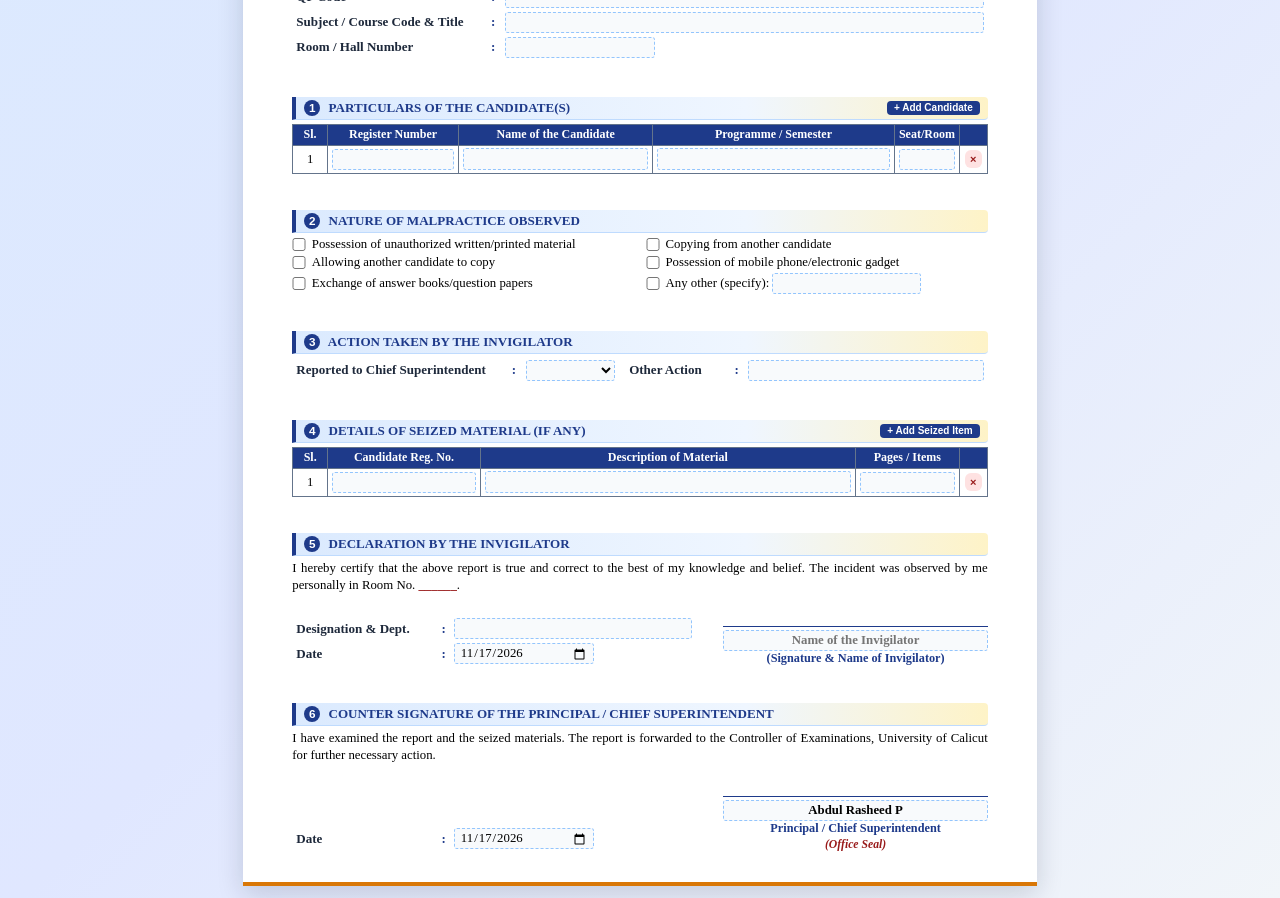
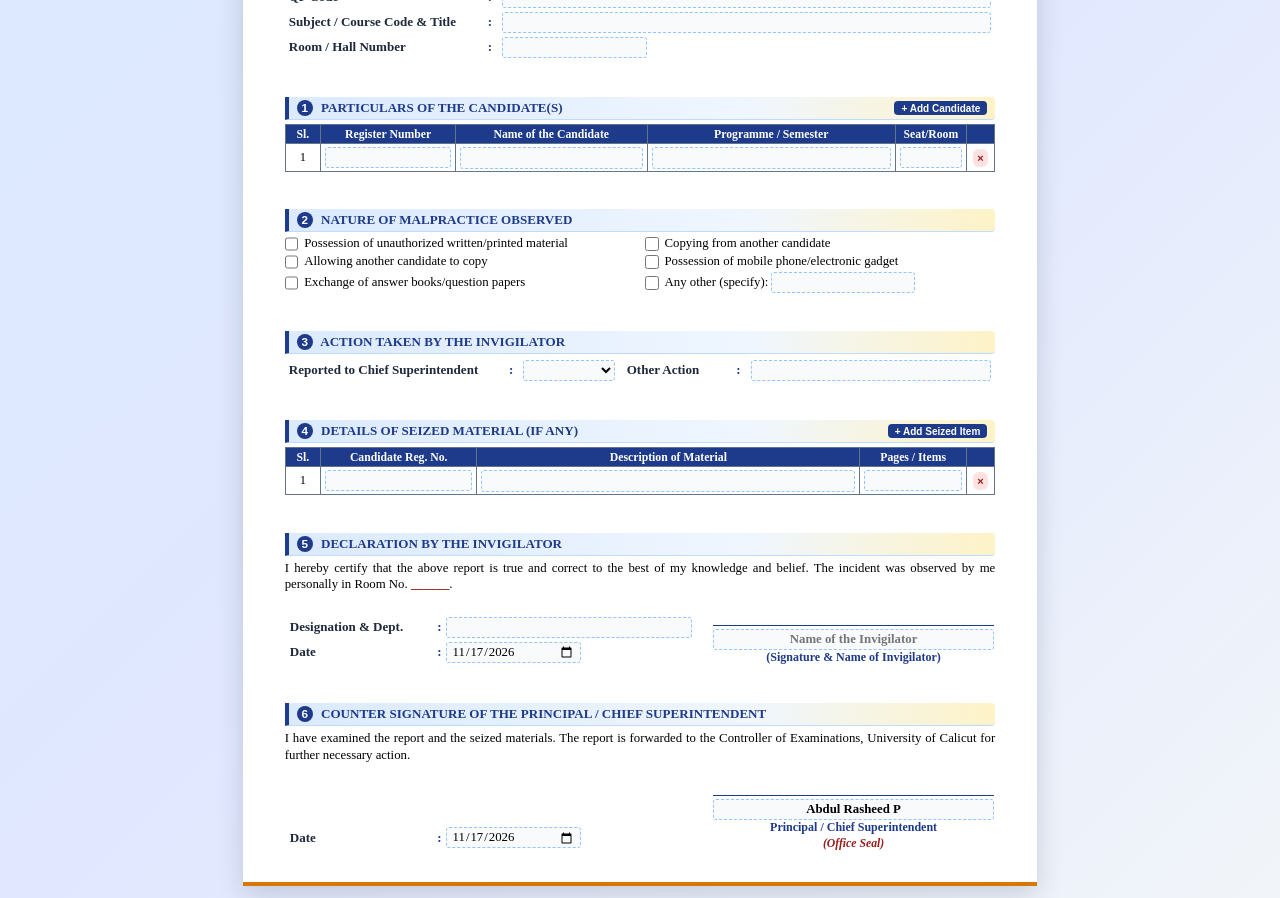
Before and after one commit to javidkarathodi-lgtm/malpractice-report, a plain HTML site: page index.html in a window 1280 px wide. Shown: the part 340-1238 px from the top of the page. Drawn offline with Linux system fonts and the light colour scheme.

Commit message:
Update index.html

```diff
--- a/index.html
+++ b/index.html
@@ -74,7 +74,7 @@
       height: 296mm;
       margin: 0 auto;
       background: #fff;
-      padding: 8mm 13mm;
+      padding: 8mm 11mm;
       box-shadow: 0 8px 25px rgba(15, 23, 42, 0.16);
       border-top: 5px solid #1e3a8a;
       border-bottom: 4px solid #d97706;
@@ -101,11 +101,11 @@
       padding: 5px 8px;
     }
     .header h1 {
-      font-size: 14pt;
+      font-size: 13.5pt;
       margin: 0 0 2px 0;
       text-transform: uppercase;
       color: #1e3a8a;
-      letter-spacing: 0.4px;
+      letter-spacing: 0.3px;
     }
     .header h2 {
       display: inline-block;
@@ -125,11 +125,12 @@
       font-weight: bold;
     }
 
-    /* Single-Column Stacked Top Info Table */
+    /* Top Info Table */
     table.info-table {
       width: 100%;
       border-collapse: collapse;
       font-size: 9.8pt;
+      table-layout: fixed;
     }
     table.info-table td {
       padding: 2px 4px;
@@ -206,7 +207,7 @@
       border: 1px solid #1e3a8a;
       background: #eff6ff;
     }
-    .print-date-text {
+    .print-only-text {
       display: none;
     }
 
@@ -214,19 +215,21 @@
     table.data-table {
       width: 100%;
       border-collapse: collapse;
-      font-size: 9.5pt;
+      font-size: 9.4pt;
+      table-layout: fixed;
     }
     table.data-table th, table.data-table td {
       border: 1px solid #64748b;
       padding: 2.5px 4px;
       vertical-align: middle;
+      word-wrap: break-word;
     }
     table.data-table th {
       background: #1e3a8a;
       color: #fff;
       font-weight: bold;
       text-align: center;
-      font-size: 9pt;
+      font-size: 8.8pt;
     }
     table.data-table tbody tr:nth-child(even) {
       background: #f8fafc;
@@ -236,7 +239,7 @@
     .checkbox-grid {
       display: grid;
       grid-template-columns: 1fr 1fr;
-      gap: 3px 12px;
+      gap: 3px 10px;
       font-size: 9.6pt;
     }
     .checkbox-item {
@@ -263,7 +266,7 @@
     .del-btn {
       background: #fee2e2;
       color: #991b1b;
-      padding: 0 5px;
+      padding: 0 4px;
       font-size: 11px;
       height: 18px;
       line-height: 18px;
@@ -277,30 +280,42 @@
       text-align: justify;
     }
 
-    /* Signature Above Name Layout */
-    .sign-area {
-      display: flex;
-      justify-content: space-between;
-      align-items: flex-end;
-      margin-top: 4px;
-      gap: 15px;
+    /* Signature Table Layout (Prevents Full-Width Line & Guarantees Name Display) */
+    table.sign-table {
+      width: 100%;
+      border-collapse: collapse;
+      margin-top: 3px;
     }
-    .sign-details {
+    table.sign-table td.left-col {
       width: 58%;
+      vertical-align: bottom;
     }
-    .sign-block-right {
-      width: 38%;
+    table.sign-table td.right-col {
+      width: 42%;
+      vertical-align: bottom;
       text-align: center;
-      color: #1e3a8a;
+      padding-left: 16px;
     }
     .sign-pad {
-      height: 30px;
+      height: 28px;
       border-bottom: 1.5px solid #1e3a8a;
       margin-bottom: 3px;
     }
+    .sign-name-input {
+      text-align: center;
+      font-weight: bold;
+      color: #000;
+    }
+    .sign-name-print {
+      display: none;
+      font-weight: bold;
+      font-size: 9.8pt;
+      color: #000;
+    }
     .sign-caption {
-      font-size: 9.2pt;
+      font-size: 9pt;
       font-weight: bold;
+      color: #1e3a8a;
     }
     .seal-note {
       font-size: 8.8pt;
@@ -326,20 +341,22 @@
         -webkit-print-color-adjust: exact !important;
         print-color-adjust: exact !important;
       }
-      .toolbar, .mini-btn, .del-col, input[type="date"] {
+      .toolbar, .mini-btn, .del-col, input[type="date"], .sign-name-input {
         display: none !important;
       }
-      .print-date-text {
+      .print-only-text {
         display: inline-block !important;
-        font-weight: normal;
         color: #000;
+      }
+      .sign-name-print {
+        display: block !important;
       }
       .a4-page {
         width: 210mm;
         height: 296mm;
         box-shadow: none;
         margin: 0;
-        padding: 8mm 13mm;
+        padding: 8mm 10mm;
         display: flex;
         flex-direction: column;
         justify-content: space-between;
@@ -368,12 +385,8 @@
         padding: 12px;
         gap: 10px;
       }
-      .checkbox-grid, .sign-area {
+      .checkbox-grid {
         grid-template-columns: 1fr;
-        flex-direction: column;
-      }
-      .sign-details, .sign-block-right {
-        width: 100%;
       }
     }
   </style>
@@ -398,7 +411,7 @@
       <p>(Suspected Case of Malpractice)</p>
     </div>
 
-    <!-- TOP EXAM DETAILS (ONE BELOW ANOTHER FOR FULL WIDTH NEATNESS) -->
+    <!-- TOP EXAM DETAILS -->
     <div class="block-group">
       <table class="info-table">
         <tr>
@@ -415,8 +428,8 @@
           <td class="label">Date of Examination & Session</td>
           <td class="colon">:</td>
           <td style="display:flex; gap:8px; align-items:center;">
-            <input type="date" id="examDate" style="width:150px;" onchange="syncDate()">
-            <span class="print-date-text" id="printExamDate"></span>
+            <input type="date" id="examDate" style="width:145px;" onchange="syncDate()">
+            <span class="print-only-text" id="printExamDate"></span>
             <select id="session" style="width:140px;">
               <option value=""></option>
               <option value="FN (Forenoon)">FN (Forenoon)</option>
@@ -437,7 +450,7 @@
         <tr>
           <td class="label">Room / Hall Number</td>
           <td class="colon">:</td>
-          <td><input type="text" id="roomNo" style="width:150px;" oninput="syncRoom()" onkeyup="syncRoom()" onchange="syncRoom()"></td>
+          <td><input type="text" id="roomNo" style="width:145px;" oninput="syncRoom()" onkeyup="syncRoom()" onchange="syncRoom()"></td>
         </tr>
       </table>
     </div>
@@ -453,9 +466,9 @@
           <tr>
             <th style="width:5%;">Sl.</th>
             <th style="width:19%;">Register Number</th>
-            <th style="width:28%;">Name of the Candidate</th>
+            <th style="width:27%;">Name of the Candidate</th>
             <th style="width:35%;">Programme / Semester</th>
-            <th style="width:9%;">Seat/Room</th>
+            <th style="width:10%;">Seat/Room</th>
             <th class="del-col" style="width:4%;"></th>
           </tr>
         </thead>
@@ -500,7 +513,7 @@
         </label>
         <label class="checkbox-item">
           <input type="checkbox" id="otherCheck" class="mal-type" value="Other" onchange="syncMalpracticeToSeized()">
-          <span>Any other (specify): <input type="text" id="otherSpecify" oninput="syncMalpracticeToSeized()" style="width:54%; display:inline-block;"></span>
+          <span>Any other (specify): <input type="text" id="otherSpecify" oninput="syncMalpracticeToSeized()" style="width:52%; display:inline-block;"></span>
         </label>
       </div>
     </div>
@@ -521,7 +534,7 @@
               <option value="No">No</option>
             </select>
           </td>
-          <td class="label" style="width:16%; padding-left:10px;">Other Action</td>
+          <td class="label" style="width:16%; padding-left:8px;">Other Action</td>
           <td class="colon">:</td>
           <td><input type="text" id="actionTaken"></td>
         </tr>
@@ -556,7 +569,7 @@
       </table>
     </div>
 
-    <!-- SECTION 5 (SIGNATURE ABOVE NAME) -->
+    <!-- SECTION 5 (SIGNATURE ABOVE INVIGILATOR NAME) -->
     <div class="block-group">
       <div class="section-title">
         <span><span class="sec-badge">5</span> Declaration by the Invigilator</span>
@@ -564,8 +577,9 @@
       <p class="declaration-text">
         I hereby certify that the above report is true and correct to the best of my knowledge and belief. The incident was observed by me personally in Room No. <strong id="declRoom" style="color:#991b1b;">______</strong>.
       </p>
-      <div class="sign-area">
-        <div class="sign-details">
+      <table class="sign-table">
+        <tr>
+          <td class="left-col">
             <table class="info-table">
               <tr>
                 <td class="label" style="width:36%;">Designation & Dept.</td>
@@ -576,21 +590,23 @@
                 <td class="label">Date</td>
                 <td class="colon">:</td>
                 <td>
-                <input type="date" id="invDate" style="width:140px;" onchange="updatePrintDates()">
-                <span class="print-date-text" id="printInvDate"></span>
+                  <input type="date" id="invDate" style="width:135px;" onchange="updatePrintDates()">
+                  <span class="print-only-text" id="printInvDate"></span>
+                </td>
+              </tr>
+            </table>
+          </td>
+          <td class="right-col">
+            <div class="sign-pad"></div>
+            <input type="text" id="invName" class="sign-name-input" placeholder="Name of the Invigilator" oninput="syncSignNames()">
+            <div class="sign-name-print" id="printInvName"></div>
+            <div class="sign-caption">(Signature & Name of Invigilator)</div>
           </td>
         </tr>
       </table>
     </div>
-        <div class="sign-block-right">
-          <div class="sign-pad"></div>
-          <input type="text" id="invName" placeholder="Name of the Invigilator" style="text-align:center; font-weight:bold;">
-          <div class="sign-caption">(Signature & Name of Invigilator)</div>
-        </div>
-      </div>
-    </div>
 
-    <!-- SECTION 6 (SIGNATURE ABOVE PRINCIPAL NAME) -->
+    <!-- SECTION 6 (SIGNATURE ABOVE PRINCIPAL NAME: ABDUL RASHEED P) -->
     <div class="block-group">
       <div class="section-title">
         <span><span class="sec-badge">6</span> Counter Signature of the Principal / Chief Superintendent</span>
@@ -598,26 +614,29 @@
       <p class="declaration-text">
         I have examined the report and the seized materials. The report is forwarded to the Controller of Examinations, University of Calicut for further necessary action.
       </p>
-      <div class="sign-area">
-        <div class="sign-details">
+      <table class="sign-table">
+        <tr>
+          <td class="left-col">
             <table class="info-table">
               <tr>
                 <td class="label" style="width:36%;">Date</td>
                 <td class="colon">:</td>
                 <td>
-                <input type="date" id="prinDate" style="width:140px;" onchange="updatePrintDates()">
-                <span class="print-date-text" id="printPrinDate"></span>
+                  <input type="date" id="prinDate" style="width:135px;" onchange="updatePrintDates()">
+                  <span class="print-only-text" id="printPrinDate"></span>
                 </td>
               </tr>
             </table>
-        </div>
-        <div class="sign-block-right">
+          </td>
+          <td class="right-col">
             <div class="sign-pad"></div>
-          <input type="text" id="principalName" value="Abdul Rasheed P" style="text-align:center; font-weight:bold;">
+            <input type="text" id="principalName" class="sign-name-input" value="Abdul Rasheed P" oninput="syncSignNames()">
+            <div class="sign-name-print" id="printPrincipalName">Abdul Rasheed P</div>
             <div class="sign-caption">Principal / Chief Superintendent</div>
             <div class="seal-note">(Office Seal)</div>
-        </div>
-      </div>
+          </td>
+        </tr>
+      </table>
     </div>
   </div>
 
@@ -639,12 +658,18 @@
       document.getElementById('printPrinDate').textContent = formatIndianDate(document.getElementById('prinDate').value);
     }
 
+    function syncSignNames() {
+      document.getElementById('printInvName').textContent = document.getElementById('invName').value.trim();
+      document.getElementById('printPrincipalName').textContent = document.getElementById('principalName').value.trim();
+    }
+
     window.addEventListener('DOMContentLoaded', () => {
       const today = new Date().toISOString().split('T')[0];
       document.getElementById('examDate').value = today;
       document.getElementById('invDate').value = today;
       document.getElementById('prinDate').value = today;
       updatePrintDates();
+      syncSignNames();
     });
 
     function syncDate() {
@@ -760,6 +785,7 @@
       document.querySelectorAll('input[type="checkbox"]').forEach(cb => cb.checked = false);
       document.getElementById('declRoom').textContent = '______';
       lastSyncedRoom = '';
+      syncSignNames();
     }
 
     function copyForPortal() {
```
Lines whose indentation alone changed are shown as unchanged.
